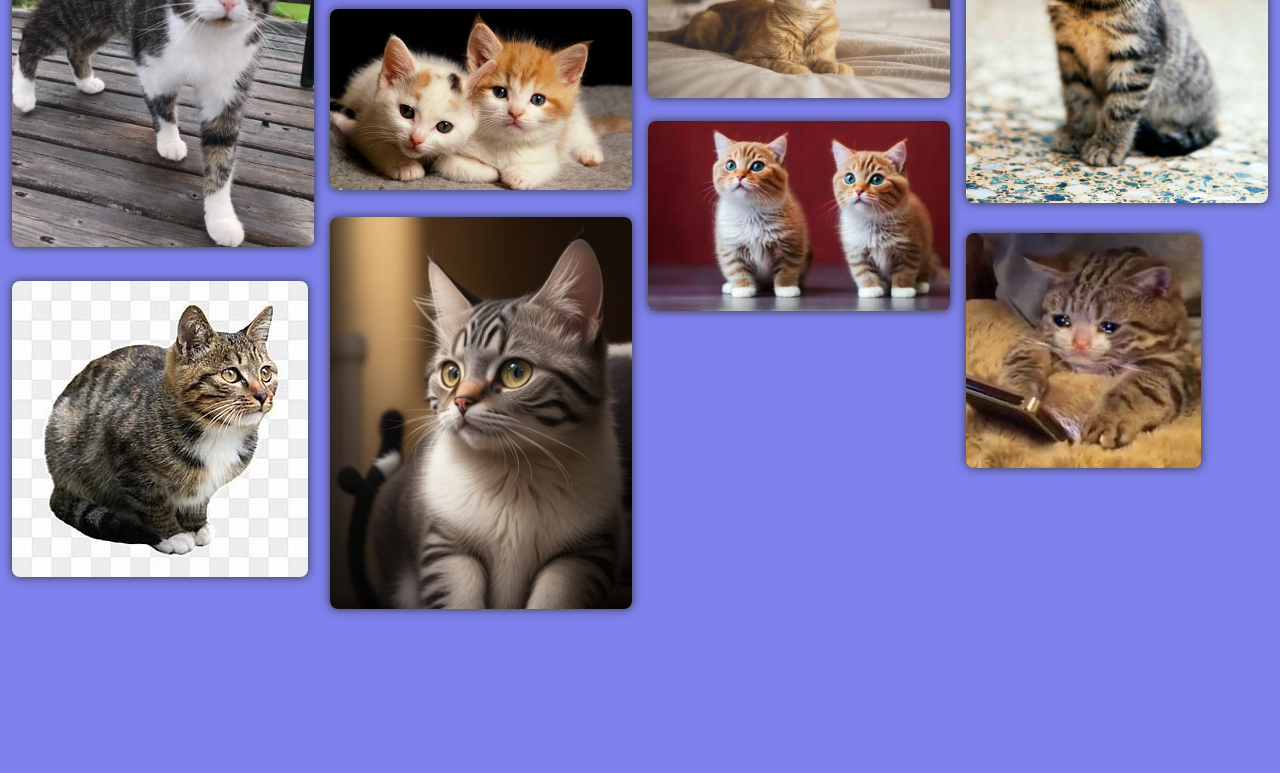
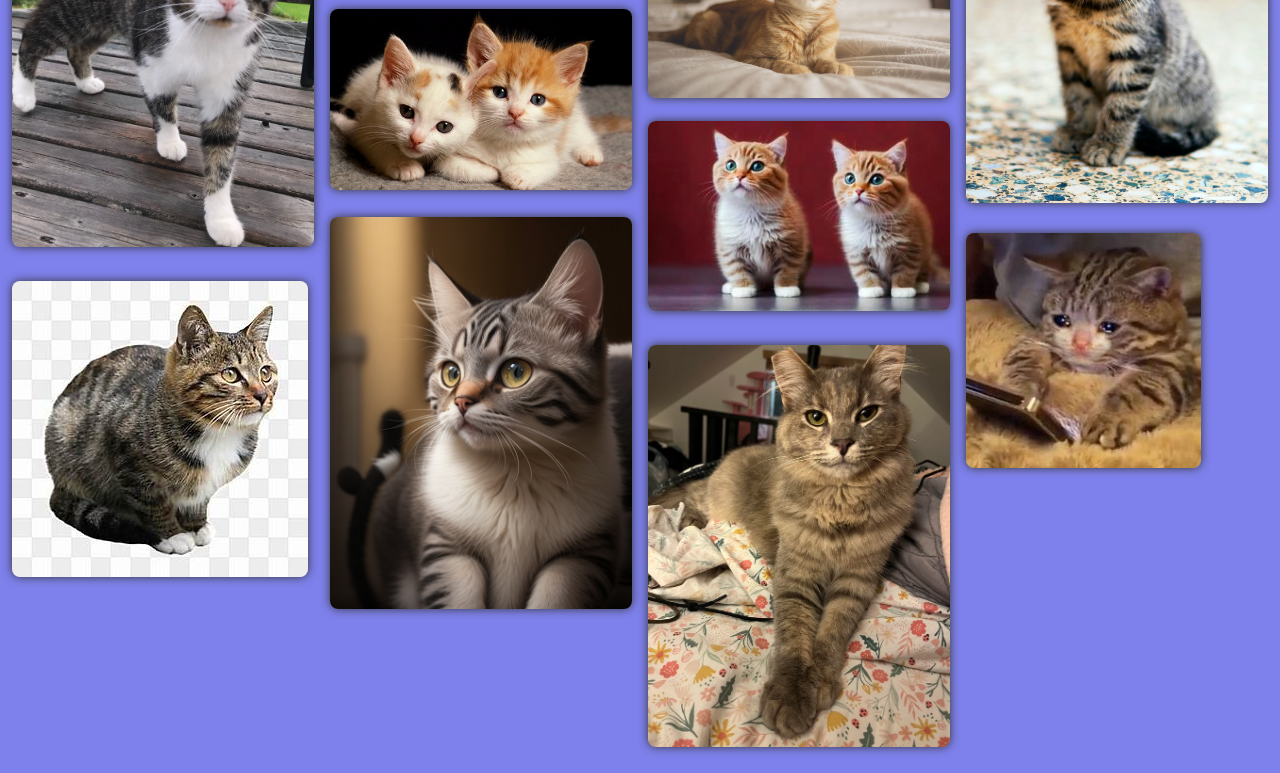
Before and after one commit to leslie-alldridge/Hacktoberfest-2023-Cats, a plain HTML site: page index.html in a window 1280 px wide. Shown: the part 3149-3922 px from the top of the page. Before the commit the page ends 3778 px from the top, so only its background shows below. Drawn offline with Linux system fonts and the light colour scheme.

Commit message:
Update index.html

```diff
--- a/index.html
+++ b/index.html
@@ -149,6 +149,9 @@
 		<div class="gallery-item">
     			<div class="content"><img src="cats/th.jpg" alt="describe your photo"></div>
 		</div>
+		<div class="gallery-item">
+                <div class="content"><img src="cats/tiku_cat.jpeg" alt="cute cat"></div>
+                </div>
 	</div>
 
 	<script src="./script.js"></script>
```
